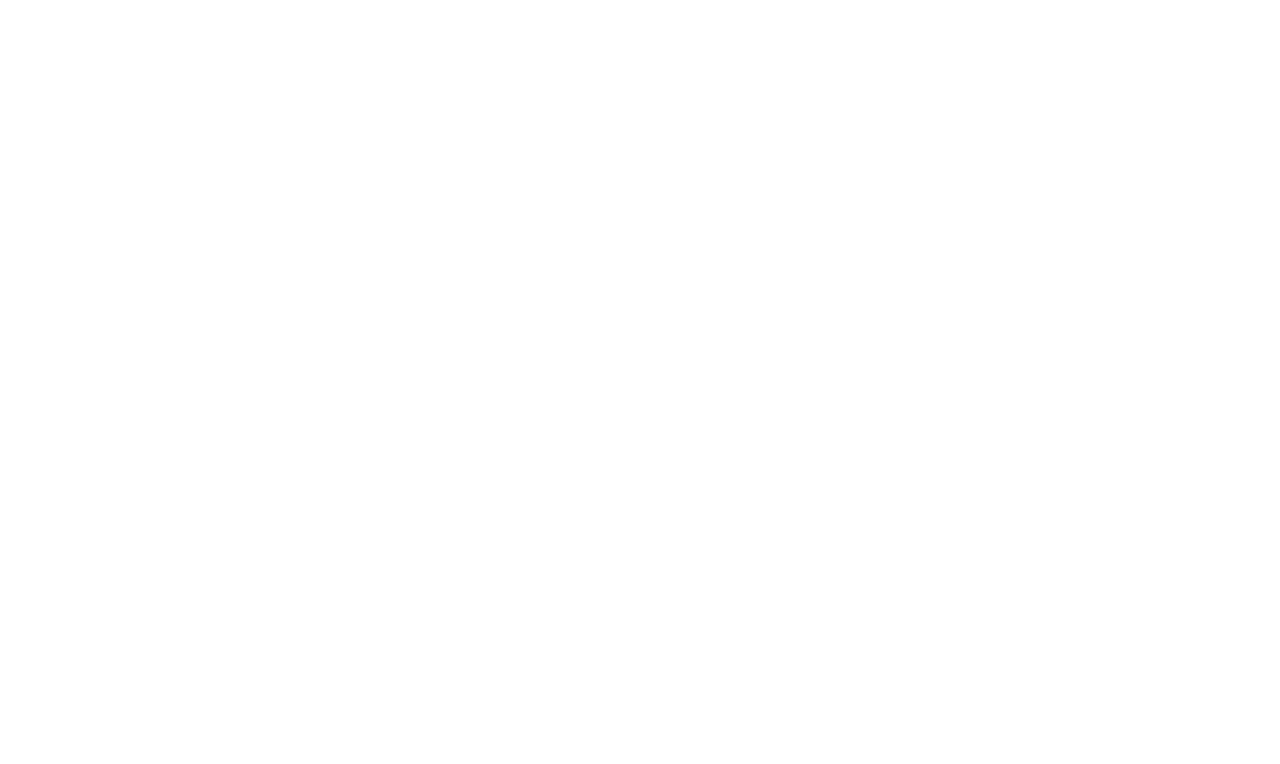
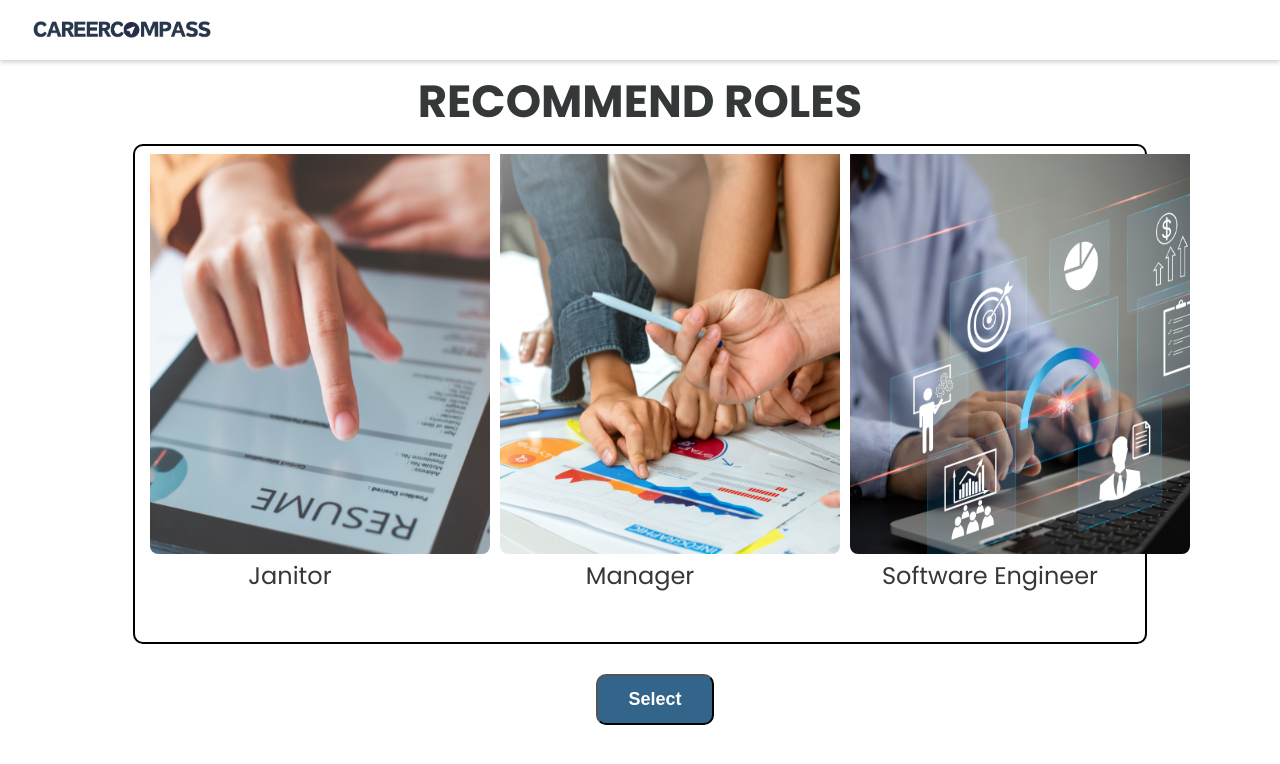
Before and after one commit to Roonaaan/CareerCompass, a React (Vite) app: page /Recommend in a window 1280 px wide. Before the commit this address had no page. Shown: the top 764 px of the page. Built offline with nearby package versions, Linux system fonts and the light colour scheme.

Commit message:
Recommended Positions - Added Design

```diff
--- a/src/App.jsx
+++ b/src/App.jsx
@@ -15,6 +15,7 @@
 // Signed-In user page
 import Welcome from './signed_in/Home';
 import EmpProfile from './signed_in/Profile/Empprofile'
+import Recommend from './signed_in/Recommend/recommend'
 
 function App() {
 
@@ -36,6 +37,7 @@
           {/* Signed-In User Page */}
           <Route path="/Welcome" element={<Welcome />} />
           <Route path="/My-Profile/Employee-Profile" element={<EmpProfile />} />
+          <Route path="/Recommend" element={<Recommend />} />
         </Routes>
       </BrowserRouter>
     </>
--- /dev/null
+++ b/src/signed_in/Recommend/recommend.jsx
@@ -0,0 +1,44 @@
+import React from 'react'
+import './styles/recommend.css'
+
+export const recommend = () => {
+    return(
+        <div class="recommendPage">
+            <nav class="navigationbarWrapper">
+                <div class="navbarInner">
+                    <div class="navLeft">
+                        <img src="/src/assets/homepage/final-topright-logo.png" alt="logo" class="brand"></img>
+                    </div>
+                </div>
+            </nav>
+            <div class="recommendHeading"> RECOMMEND ROLES</div>
+
+                <div class="recommendedList">
+                 <div class="recommendList">
+                    <div class="recommendImage">
+                        <img class="featureImg" src="/src/assets/homepage/assess-skills.jpg" alt="img"></img>
+                    </div>
+                    <div class="recommendListname"> Janitor </div>
+                 </div>
+                 <div class="recommendList">
+                    <div class="recommendImage">
+                    <img class="featureImg" src="/src/assets/homepage/roadmap.jpg" alt="img"></img>
+                    </div>
+                    <div class="recommendListname"> Manager </div>
+                  </div>
+                  <div class="recommendList">
+                    <div class="recommendImage">
+                    <img class="featureImg" src="/src/assets/homepage/track-dev.jpg" alt="img"></img>
+                    </div>
+                    <div class="recommendListname"> Software Engineer </div>
+                </div>
+            </div>
+
+            <div class="recommendButtonbar">
+                <button class="recommendButton"> Select </button>
+            </div>
+        </div>
+
+    )
+}
+export default recommend;
--- /dev/null
+++ b/src/signed_in/Recommend/styles/recommend.css
@@ -0,0 +1,59 @@
+.recommendPage {
+    display: flex;
+    flex-direction: column;
+    justify-content: center;
+    align-items: center;
+    gap: 30px;
+    font-family: "Poppins", sabs-serif;
+}
+.recommendHeading {
+    border-inline: 5px;
+    font-size: 45px;
+    font-family: "Poppins", sabs-serif;
+    font-weight: bold;
+}
+.recommendedList {
+    border: 2px solid black;
+    display: flex;
+    flex-direction: row;
+    justify-content: center;
+    align-items: center;
+    gap: 50px;
+    padding: 5px;
+    border-radius: 10px;
+    width: fit-content;
+    height: 500px;
+}
+.recommendList {
+    padding: 30px;
+    width: 300px;
+    height: 500px;
+    padding: 10px;
+    align-items: center;
+}
+.recommendImage {
+    height: 400px;
+    width: fit-content;
+    align-items: center;
+}
+.recommendListname {
+    align-items: center;
+    text-align: center;
+    font-size: 24px;
+    padding: 10px;
+}
+.recommendButton {
+    display: inline-block;
+    font-size: 18px;
+    font-weight: 600;
+    background-color: #33658A;
+    color: white;
+    cursor: pointer;
+    padding-top: 13px;
+    padding-bottom: 13px;
+    padding-left: 30px;
+    padding-right: 30px;
+    margin-left: 30px;
+    border-radius: 10px;
+    transition: background-color 0.3s, color 0.3s, border-color 0.3s;
+}
```
